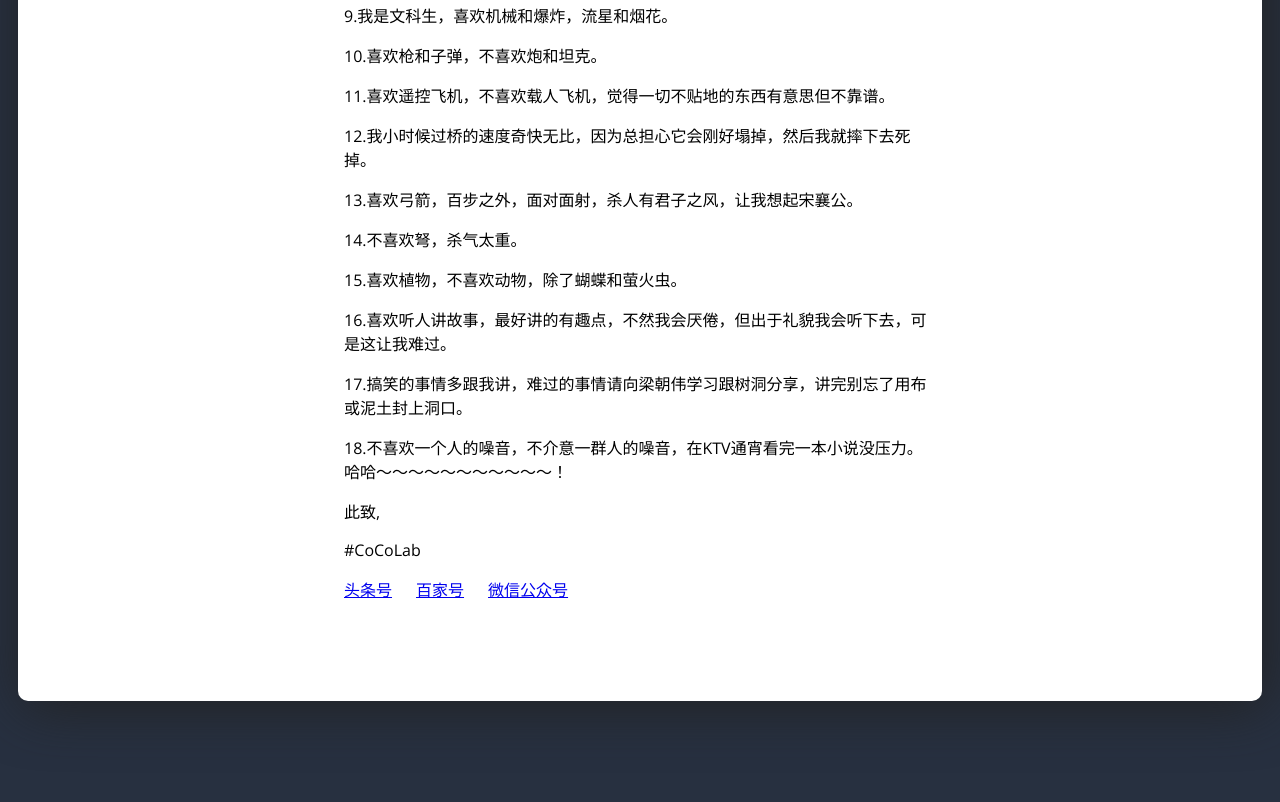
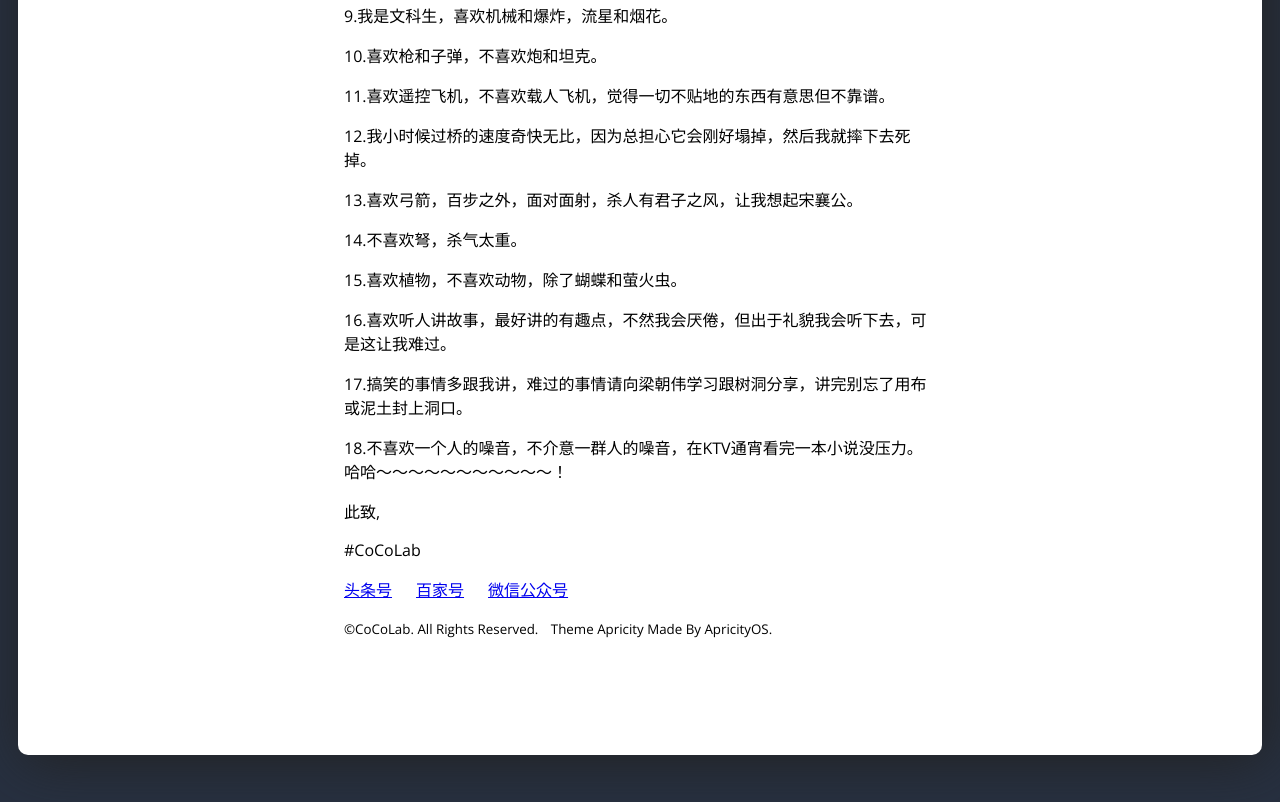
Before and after one commit to YasenLaw/baifenbenniao.github.io, a plain HTML site: page index.html in a window 1280 px wide. Shown: the part 887-1689 px from the top of the page. Before the commit the page ends 1665 px from the top, so only its background shows below. Drawn offline with nearby package versions, Linux system fonts and the light colour scheme; grey boxes are pictures that could not be loaded.

Commit message:
提交文件

```diff
--- a/index.html
+++ b/index.html
@@ -89,7 +89,12 @@
      <A HREF="https://www.toutiao.com/c/user/6279781041/#mid=1572419470922765">头条号</A>&nbsp&nbsp&nbsp&nbsp&nbsp
       <A HREF="https://author.baidu.com/home?context=%7B%22app_id%22%3A1593632879980155%7D&wfr=bjh">百家号</A>&nbsp&nbsp&nbsp&nbsp&nbsp
       <A HREF="https://mp.weixin.qq.com/s?__biz=MzI4Mzk2MDMwMg==&mid=2247483682&idx=1&sn=bd22bdd6685ac59cad066c6f4d29d18f&chksm=eb83f7a3dcf47eb5cb91ab90040eac0f7589a334aebe7ba6efb1b678d0898526a9f2cdf2c914&mpshare=1&scene=1&srcid=0330MfhBjkE4HYO4O4I1U5rH&key=50484b766617eb01bb5f5757eb78957e119c522022f0b8c28a0f5bdd7b36e2e75f29561f6d251bf68bad4fabf5d7a63b87ff48549a519228b81676c12fe2d64903e84dde6ccae1441ffb1d219b2d75a7&ascene=1&uin=MjkzNTg2NDQyMA%3D%3D&devicetype=Windows+7&version=6206021b&lang=zh_CN&pass_ticket=rxDV148uuC2DlwUOFil6r0cJaT%2BmWoKakXl3ku%2F7d8vZXmnezy13QozxA1SAcqoA">微信公众号</A>
-        </div>
+      <div class="copyright">
+      <p>
+      <small>©CoCoLab. All Rights Reserved.</small>&nbsp;&nbsp;
+      <small class="license mt-2">Theme Apricity  Made By ApricityOS.</small></p>
+      </div>
+     </div>
     </div>
     <embed src="https://douban.fm/" hidden=false autostart=true loop=true width="20" height="15">
 </body>
```
